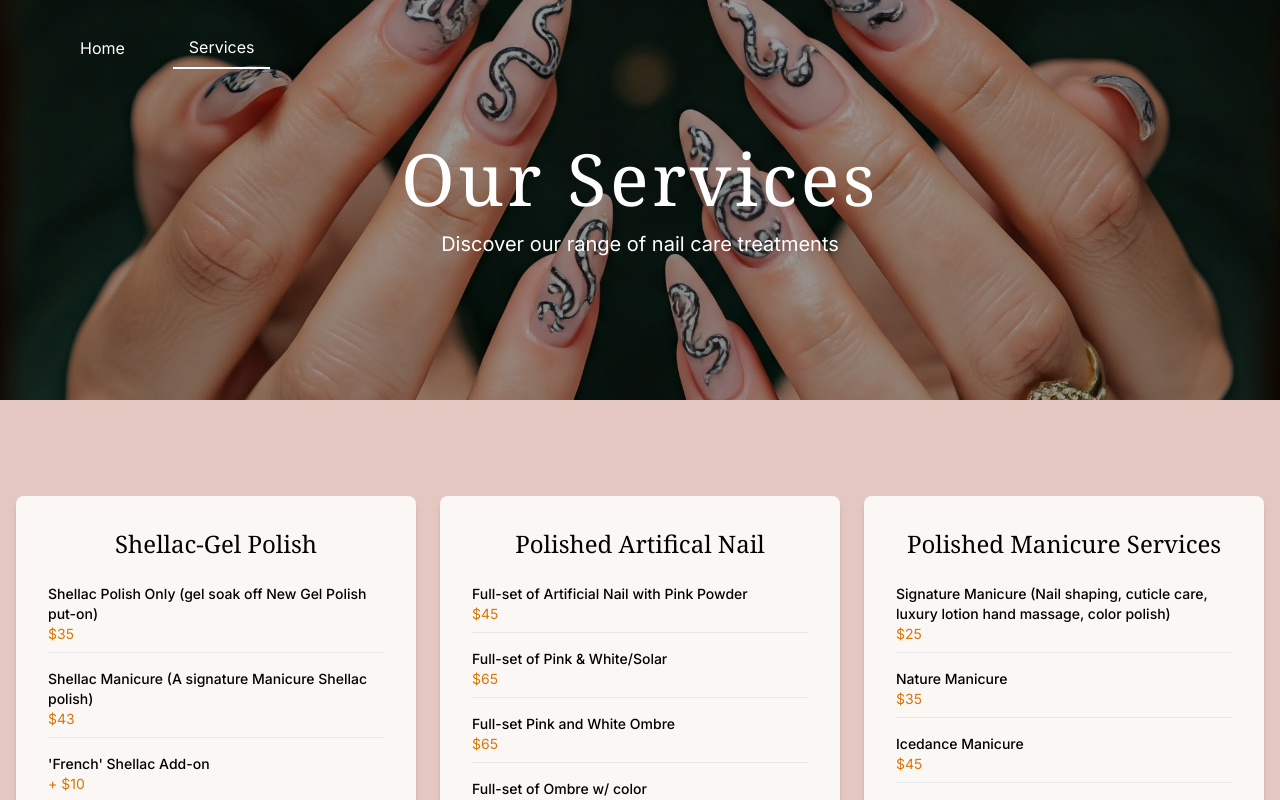
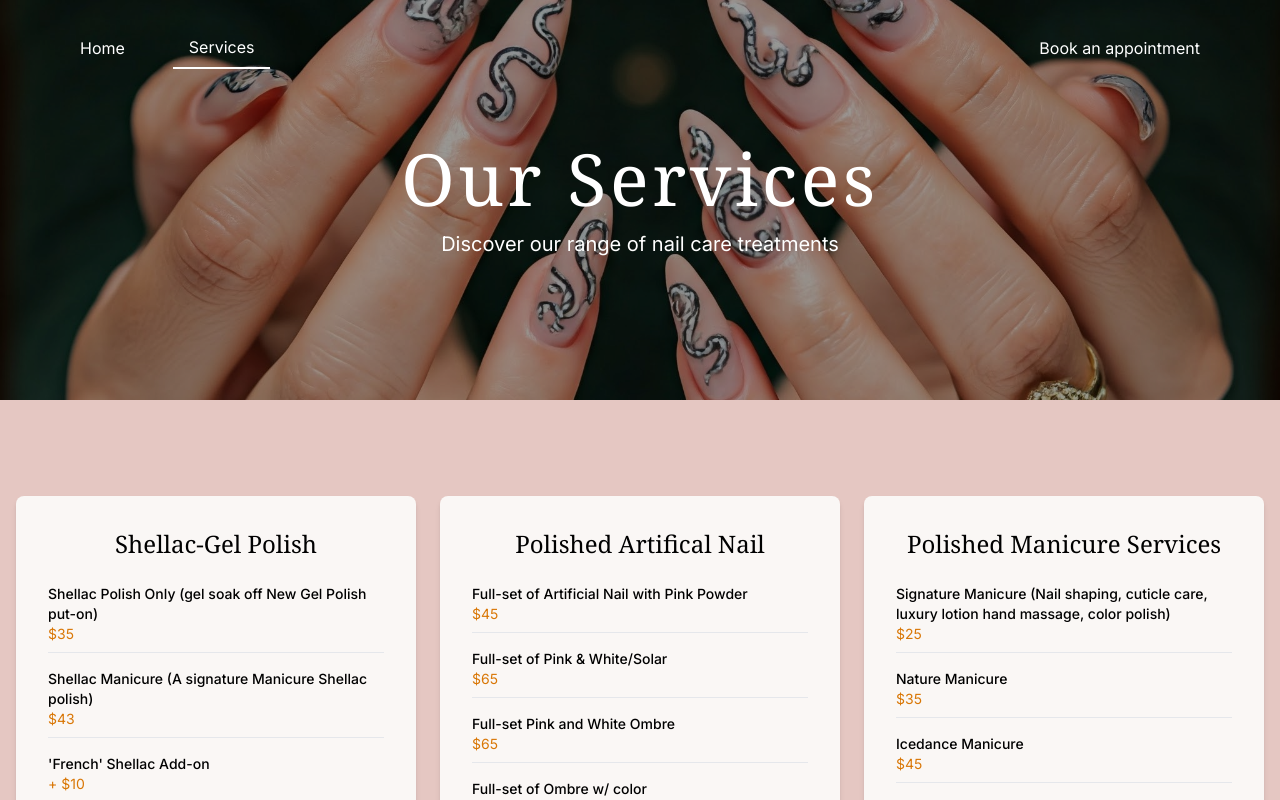
Before and after one commit to JOATLGTM/Amelia-nail-salon, a Next.js app: page /services in a window 1280 px wide. Shown: the top 800 px of the page. Built offline with nearby package versions, Linux system fonts and the light colour scheme.

Commit message:
update book functionality through calendly. Added Vercel Analytics

```diff
--- a/app/layout.js
+++ b/app/layout.js
@@ -1,5 +1,6 @@
 import "./globals.css";
 import { Inter } from "next/font/google";
+import { Analytics } from "@vercel/analytics/react";
 
 const inter = Inter({ subsets: ["latin"] });
 
@@ -12,7 +13,10 @@ export default function RootLayout({ children }) {
 	return (
 		<html lang="en">
 			<body className={inter.className}>
-				<div className="relative min-h-screen">{children}</div>
+				<div className="relative min-h-screen">
+					{children}
+					<Analytics />
+				</div>
 			</body>
 		</html>
 	);
--- a/components/about-section.jsx
+++ b/components/about-section.jsx
@@ -32,7 +32,9 @@ export default function AboutSection() {
 						favorite nail destination!
 					</p>
 					<button className="border border-amber-600 text-amber-600 px-8 py-3 hover:bg-amber-600 hover:text-white transition-colors">
-						BOOK APPOINTMENT
+						<a href="https://calendly.com/amelia-nail-salon">
+							BOOK APPOINTMENT
+						</a>
 					</button>
 				</div>
 			</div>
--- a/components/nav-bar.jsx
+++ b/components/nav-bar.jsx
@@ -35,14 +35,16 @@ export default function NavBar() {
 						</Link>
 					</div>
 					<div className="hidden md:block pr-12">
-						{/* <Link
-              href="/contact"
-              className={`text-white hover:text-gray-200 transition-colors px-4 py-2 ${
-                pathname === "/contact" ? "border-b-2 border-white" : ""
-              }`}
-            >
-              Contact
-            </Link> */}
+						<Link
+							href="https://calendly.com/amelia-nail-salon"
+							className={`text-white hover:text-gray-200 transition-colors px-4 py-2 ${
+								pathname === "/contact"
+									? "border-b-2 border-white"
+									: ""
+							}`}
+						>
+							Book an appointment
+						</Link>
 					</div>
 				</div>
 			</div>
--- a/package.json
+++ b/package.json
@@ -9,6 +9,7 @@
     "lint": "next lint"
   },
   "dependencies": {
+    "@vercel/analytics": "^1.4.1",
     "lucide-react": "^0.473.0",
     "next": "15.1.5",
     "react": "^19.0.0",
```
Also changed, not shown: 1 other file (tests, documents, lock files or other folders).
